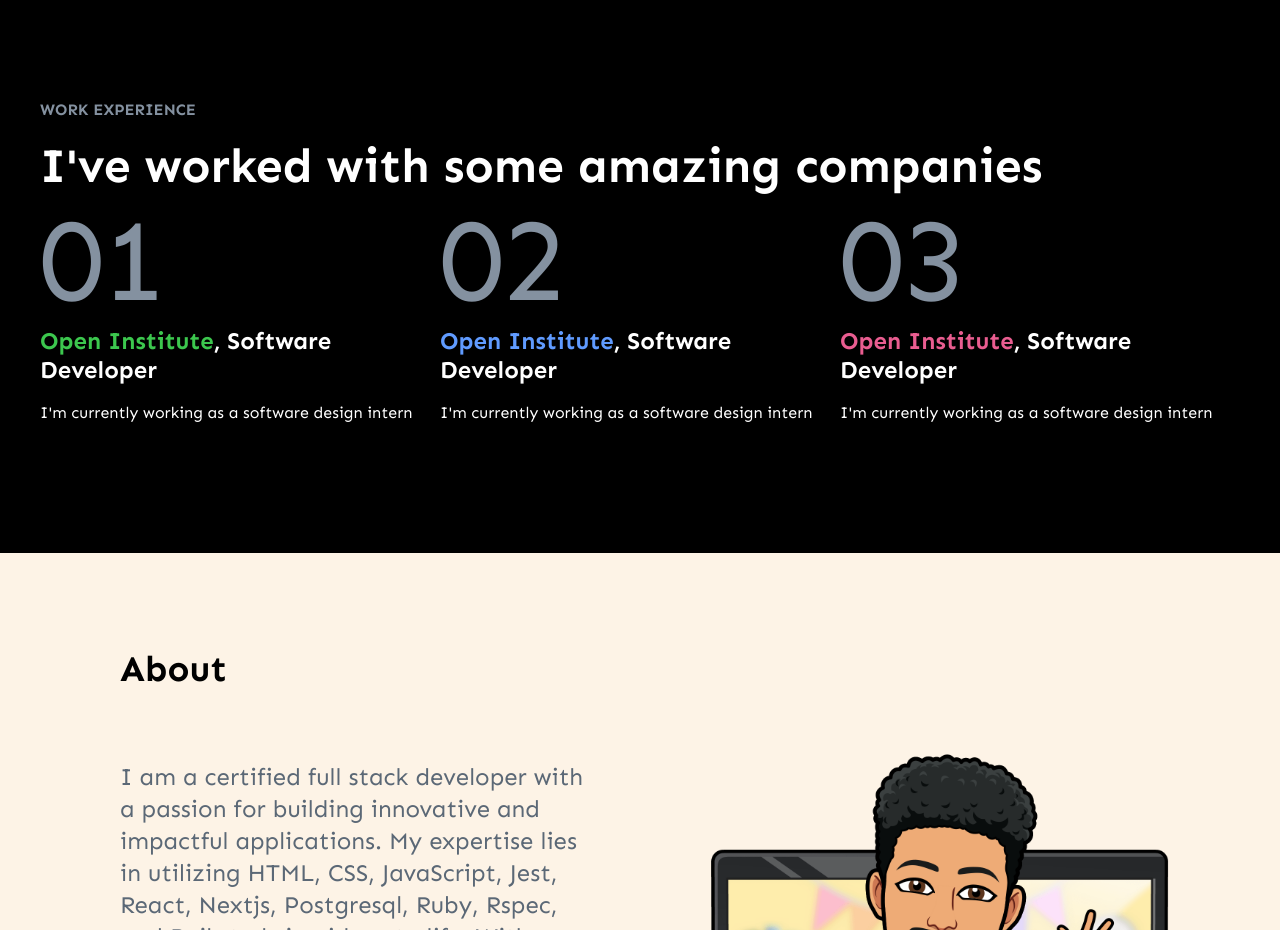
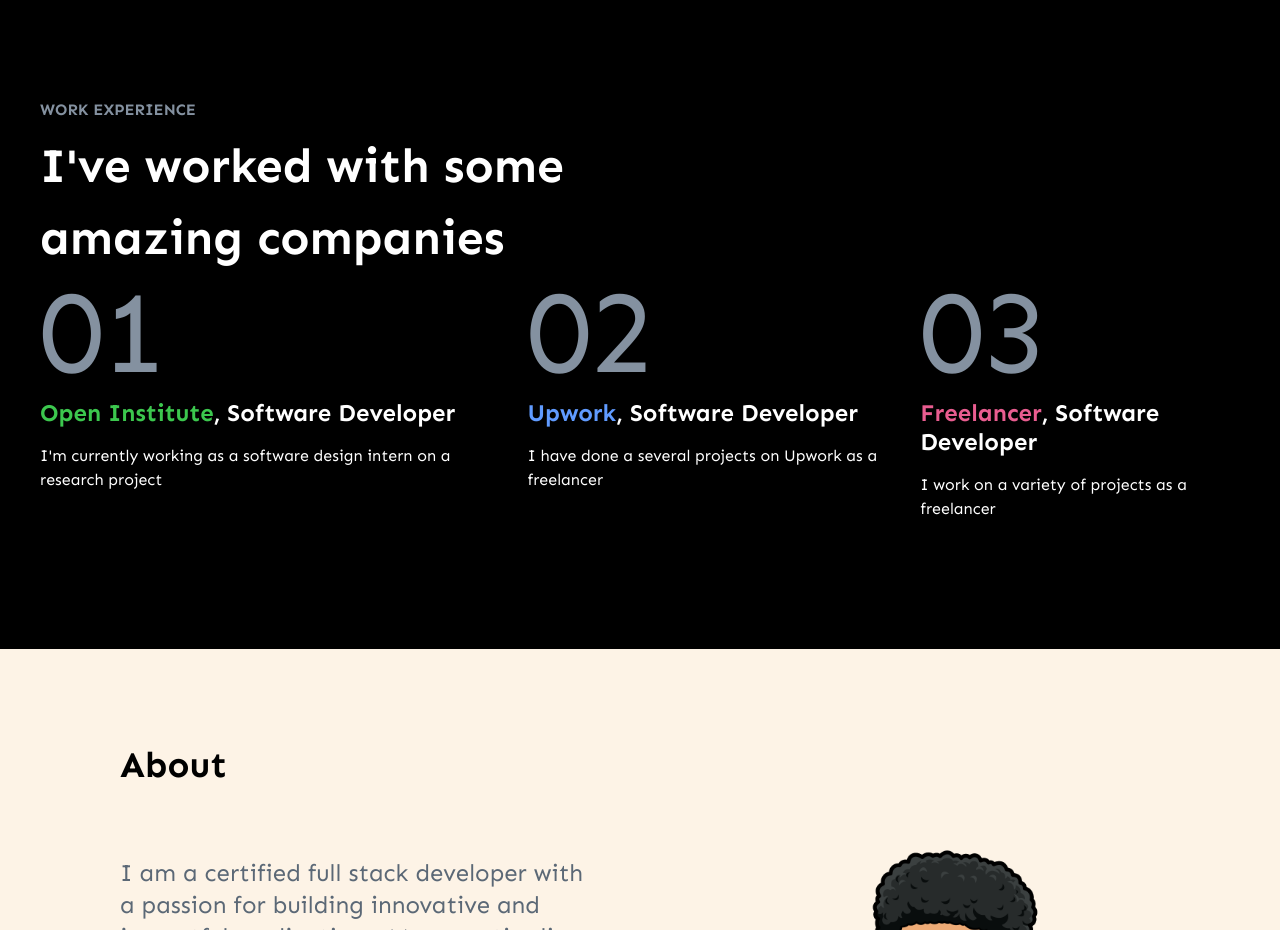
Before and after one commit to Kimutai01/kiprotich-kimutai, a Next.js app: page / in a window 1280 px wide. Shown: the part 880-1810 px from the top of the page. Built offline with nearby package versions, Linux system fonts and the light colour scheme; a web font is replaced by a local one.

Commit message:
Updated work experience section

```diff
--- a/components/Experience.jsx
+++ b/components/Experience.jsx
@@ -17,7 +17,7 @@ const Experience = () => {
         Work Experience
       </h1>
       <h1
-        className="text-[#fff] text-4xl font-bold"
+        className="text-[#fff] text-4xl font-bold md:max-w-[50%]"
         style={{
           fontSize: "48px",
           lineHeight: "150%",
@@ -62,6 +62,7 @@ const Experience = () => {
             , Software Developer
           </h2>
           <p
+            className="pr-4"
             style={{
               marginBottom: "0px",
               color: "#fff",
@@ -70,12 +71,14 @@ const Experience = () => {
               textDecoration: "none",
             }}
           >
-            I'm currently working as a software design intern{" "}
+            I'm currently working as a software design intern on a research
+            project
           </p>
         </div>
 
         <div>
           <p
+            className="pr-4"
             style={{
               display: "block",
               marginBottom: "8px",
@@ -104,11 +107,12 @@ const Experience = () => {
                 fontWeight: "700",
               }}
             >
-              Open Institute
+              Upwork
             </span>
             , Software Developer
           </h2>
           <p
+            className="pr-4"
             style={{
               marginBottom: "0px",
               color: "#fff",
@@ -117,7 +121,7 @@ const Experience = () => {
               textDecoration: "none",
             }}
           >
-            I'm currently working as a software design intern{" "}
+            I have done a several projects on Upwork as a freelancer
           </p>
         </div>
 
@@ -151,7 +155,7 @@ const Experience = () => {
                 fontWeight: "700",
               }}
             >
-              Open Institute
+              Freelancer
             </span>
             , Software Developer
           </h2>
@@ -164,7 +168,7 @@ const Experience = () => {
               textDecoration: "none",
             }}
           >
-            I'm currently working as a software design intern{" "}
+            I work on a variety of projects as a freelancer
           </p>
         </div>
       </div>
```
